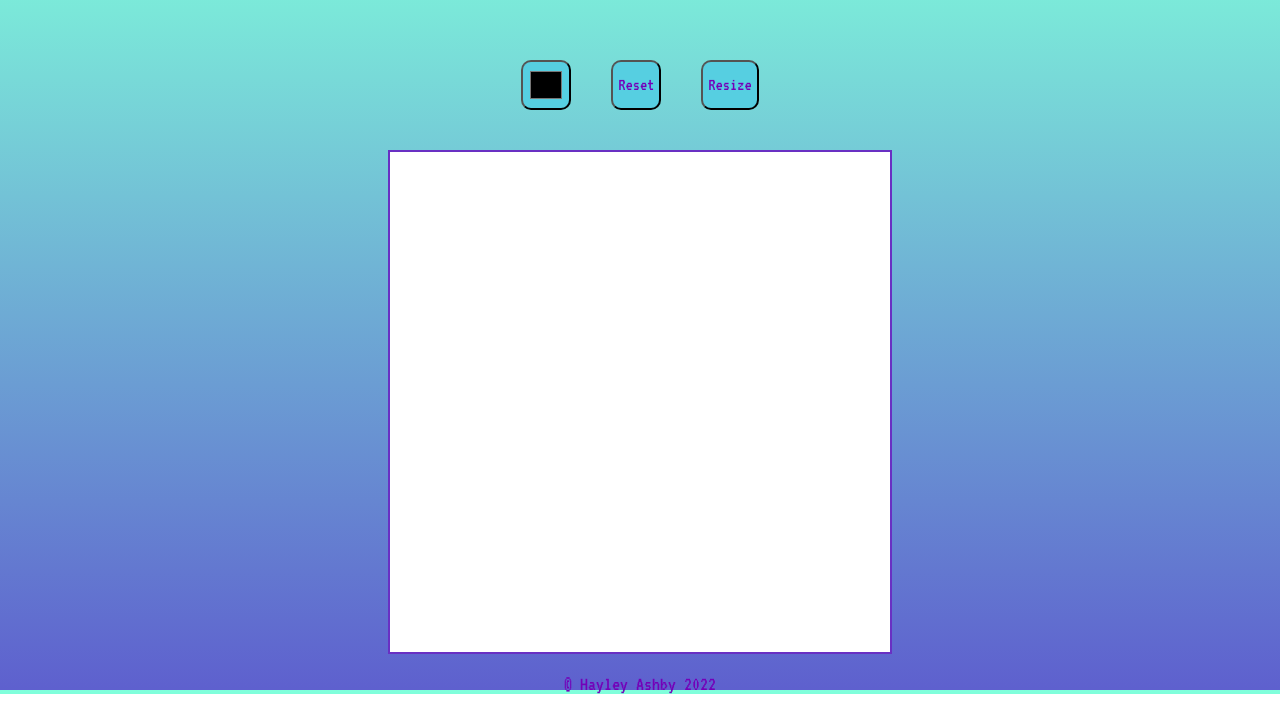
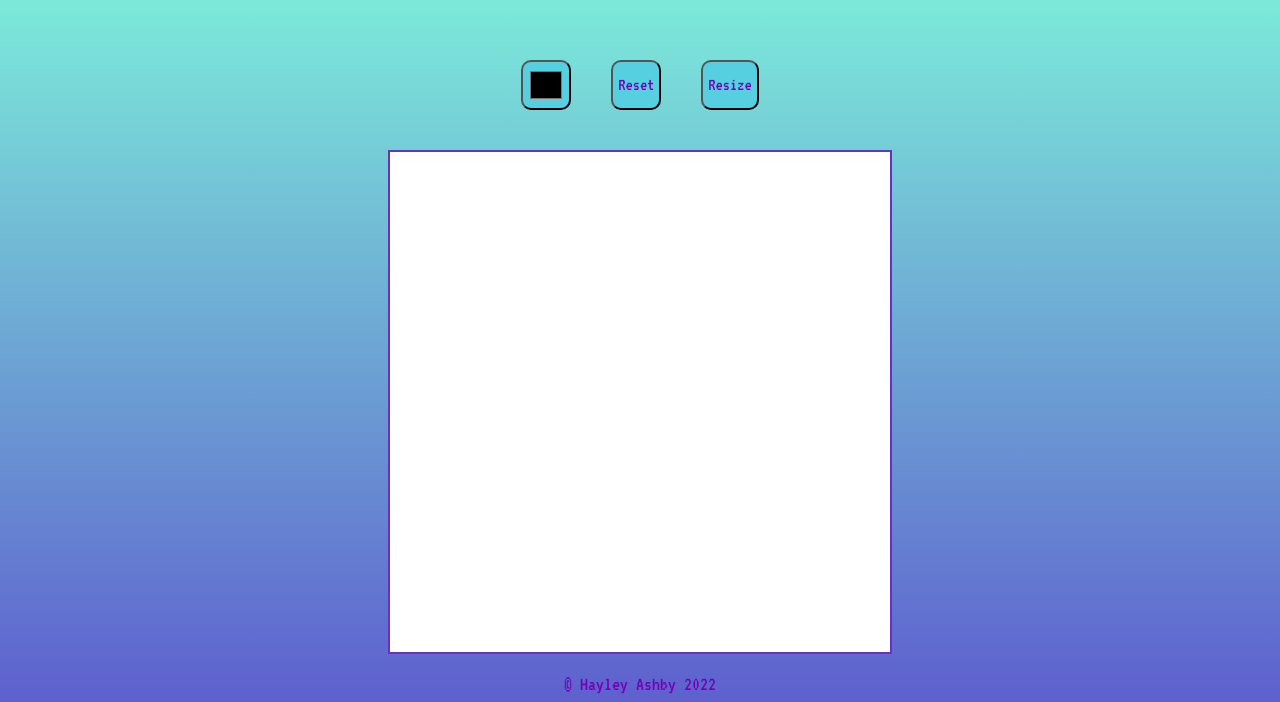
Before and after one commit to hayleyashby7/Pixel-Sketch, a plain HTML site: page index.html in a window 1280 px wide. Shown: the part 110-812 px from the top of the page. Drawn offline with Linux system fonts and the light colour scheme.

Commit message:
Fixing background height issue

```diff
--- a/style.css
+++ b/style.css
@@ -1,4 +1,8 @@
 html {
+  min-height: 100%;
+}
+
+body {
   background: linear-gradient(#80ffdb, #5e60ce);
   font-family: "VT323", monospace;
   height: 100%;
```
